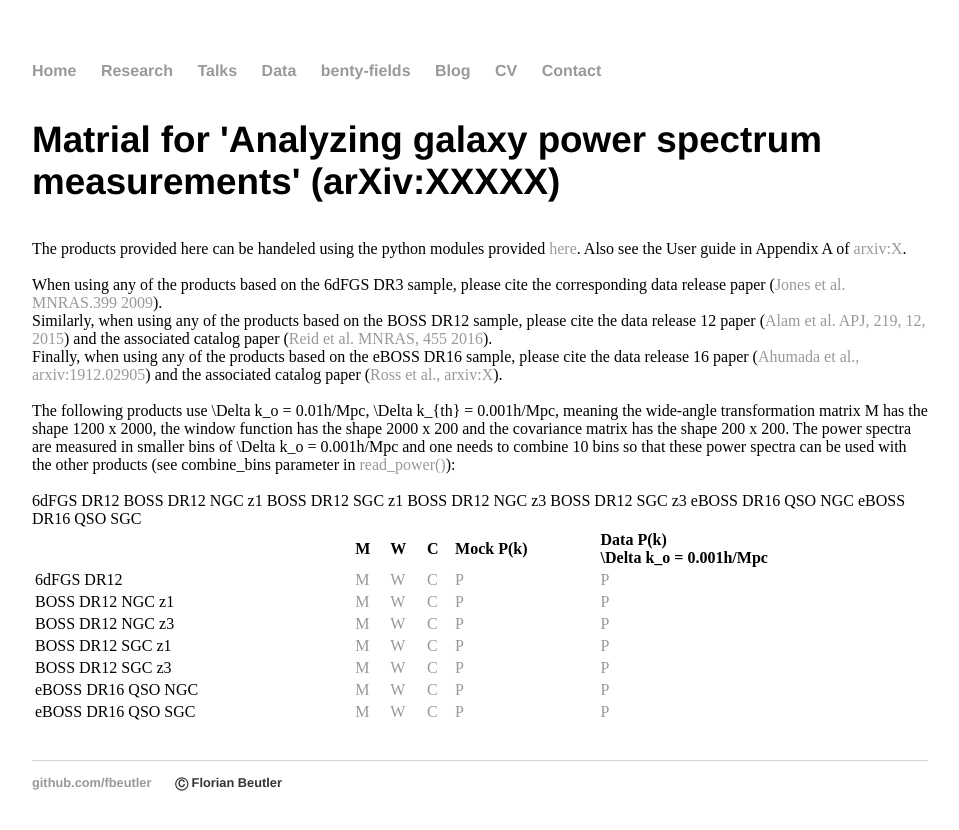
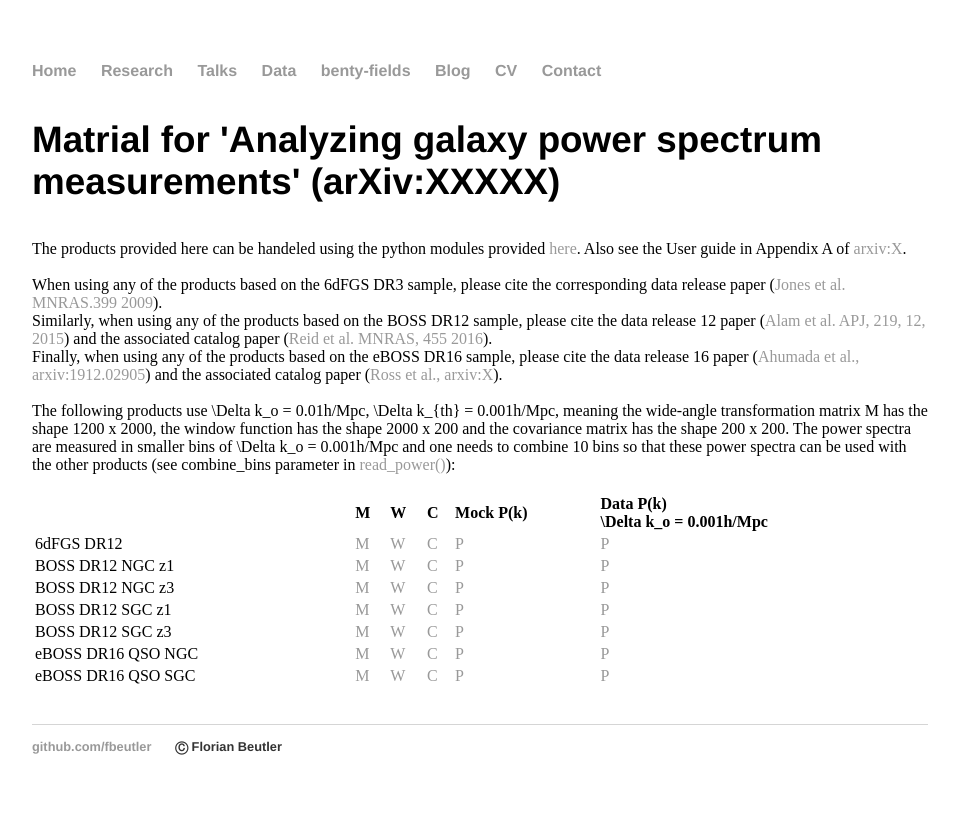
Before and after one commit to fbeutler/fbeutler.github.io, a Jekyll site: the page built from hub/deconv_paper.html, in a window 1280 px wide. Shown: the top 830 px of the page, without its empty margins (160-1119 px from the left). Built offline with Jekyll 4.4.1, drawn with Linux system fonts in a browser that asks for light colours.

Commit message:
Update deconv_paper.html

```diff
--- a/hub/deconv_paper.html
+++ b/hub/deconv_paper.html
@@ -28,15 +28,6 @@ Finally, when using any of the products based on the eBOSS DR16 sample, please c
 	    covariance matrix has the shape 200 x 200. The power spectra are measured in smaller bins of \Delta k_o = 0.001h/Mpc
 	and one needs to combine 10 bins so that these power spectra can be used with the other products (see combine_bins
 	parameter in <a href="https://github.com/fbeutler/pk_tools/blob/master/pk_tools.py" target="_blank">read_power()</a>):<br> <br>
-
-
-	    <th>6dFGS DR12</th>
-    <th>BOSS DR12 NGC z1</th>
-    <th>BOSS DR12 SGC z1</th>
-    <th>BOSS DR12 NGC z3</th>
-    <th>BOSS DR12 SGC z3</th>
-    <th>eBOSS DR16 QSO NGC</th>
-    <th>eBOSS DR16 QSO SGC</th>
 
 <table style="width:100%">
   <tr style="text-align: left">
```
